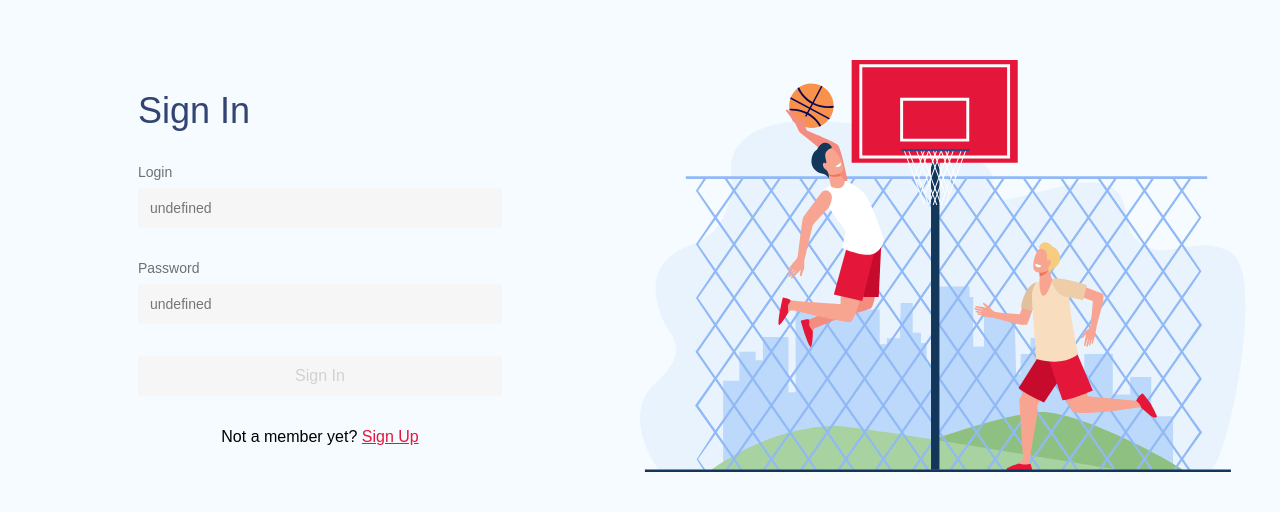
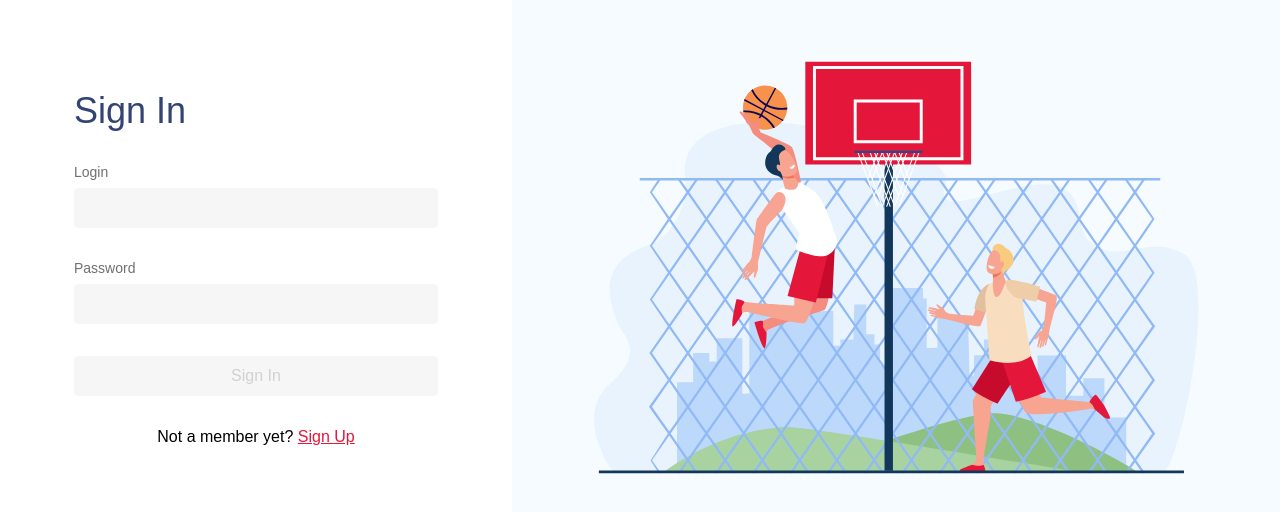
Before and after one commit to igorusenko/basketball-league, an Angular app in the folder basketball-league/: page /authorization/sign-in in a window 1280 px wide. Shown: the part 132-644 px from the top of the page. Built offline with nearby package versions, Linux system fonts and the light colour scheme.

Commit message:
Fix sign-in, sign-up template, styles

```diff
--- a/basketball-league/src/app/pages/authorization/sign-in/sign-in.component.html
+++ b/basketball-league/src/app/pages/authorization/sign-in/sign-in.component.html
@@ -3,8 +3,8 @@
   <div class="sign-in-block">
     <div class="sign-in-items">
       <p class="title-text">Sign In</p>
-      <app-input label="Login" [control]="signInForm.controls.login"></app-input>
-      <app-input type="Password" label="Password" [control]="signInForm.controls.password"></app-input>
+      <app-input placeholder="" label="Login" [control]="signInForm.controls.login"></app-input>
+      <app-input placeholder="" type="Password" label="Password" [control]="signInForm.controls.password"></app-input>
       <app-button [disabled]="signInForm.invalid" (click)="login()" name="Sign In"></app-button>
       <p class="subtitle-text">Not a member yet? <a class="custom-a" [routerLink]="['/authorization/sign-up']">Sign Up</a></p>
     </div>
--- a/basketball-league/src/app/pages/authorization/sign-in/sign-in.component.scss
+++ b/basketball-league/src/app/pages/authorization/sign-in/sign-in.component.scss
@@ -3,13 +3,14 @@
   display: flex;
   flex-direction: row;
   justify-content: center;
-  align-items: center;
+  //align-items: center;
   height: 100%;
-  background: #F5FBFF;
+
   .sign-in-block {
-    flex: 1;
+    flex: 40;
     display: flex;
     justify-content: center;
+    align-items: center;
     .sign-in-items {
       display: flex;
       flex-direction: column;
@@ -29,15 +30,22 @@
   }
 
   .bg-image {
-    flex: 1;
+    flex: 60;
+    display: flex;
+    justify-content: center;
+    background: #F5FBFF;
+
+    img {
+      max-width: 605px;
+    }
   }
 }
-@media screen and (max-width: $phone-extension){
+@media screen and (max-width: 1000px){
   .sign-in-container {
     background: #FFF;
   }
   .bg-image {
-    display: none;
+    display: none !important;
   }
   .title-text {
     text-align: center;
--- a/basketball-league/src/app/pages/authorization/sign-up/sign-up.component.scss
+++ b/basketball-league/src/app/pages/authorization/sign-up/sign-up.component.scss
@@ -3,13 +3,13 @@
   display: flex;
   flex-direction: row;
   justify-content: center;
-  align-items: center;
+  //align-items: center;
   height: 100%;
-  background: #F5FBFF;
   .sign-in-block {
-    flex: 1;
+    flex: 40;
     display: flex;
     justify-content: center;
+    align-items: center;
     .sign-in-items {
       display: flex;
       flex-direction: column;
@@ -29,15 +29,22 @@
   }
 
   .bg-image {
-    flex: 1;
+    flex: 60;
+    display: flex;
+    justify-content: center;
+    background: #F5FBFF;
+
+    img {
+      max-width: 605px;
+    }
   }
 }
-@media screen and (max-width: $phone-extension){
+@media screen and (max-width: 1000px){
   .sign-in-container {
     background: #FFF;
   }
   .bg-image {
-    display: none;
+    display: none !important;
   }
   .title-text {
     text-align: center;
--- a/basketball-league/src/app/pages/authorization/sign-up/sign-up.component.ts
+++ b/basketball-league/src/app/pages/authorization/sign-up/sign-up.component.ts
@@ -50,7 +50,7 @@ export class SignUpComponent implements OnInit{
       next: value => {
         if (value.token) {
           this.authService.setUser(value);
-          this.router.navigate(['teams'])
+          this.router.navigate(['/teams'])
         }
       },
       complete: () => {
--- a/basketball-league/src/app/shared/input/input.component.html
+++ b/basketball-league/src/app/shared/input/input.component.html
@@ -1,11 +1,12 @@
 <div [ngStyle]="{'width': width ? width : '364px', 'max-width': width}" class="custom-field">
-  <label *ngIf="label">{{label}}</label>
+  <label [for]="label" *ngIf="label">{{label}}</label>
   <input autocomplete="false"
          [type]="type"
          [formControl]="control"
          [placeholder]="placeholder"
          [class.error]="control.touched && control.errors"
          [maxlength]="maxLength"
+         [id]="label"
   />
   <div *ngIf="control.touched && control.hasError('required')" class="errors-block">
     Required
--- a/basketball-league/src/styles.scss
+++ b/basketball-league/src/styles.scss
@@ -88,3 +88,6 @@ input.custom-checkbox:disabled+label::before {
 .error {
   background-color: #FF5761;
 }
+img {
+  max-width: 100%;
+}
```
